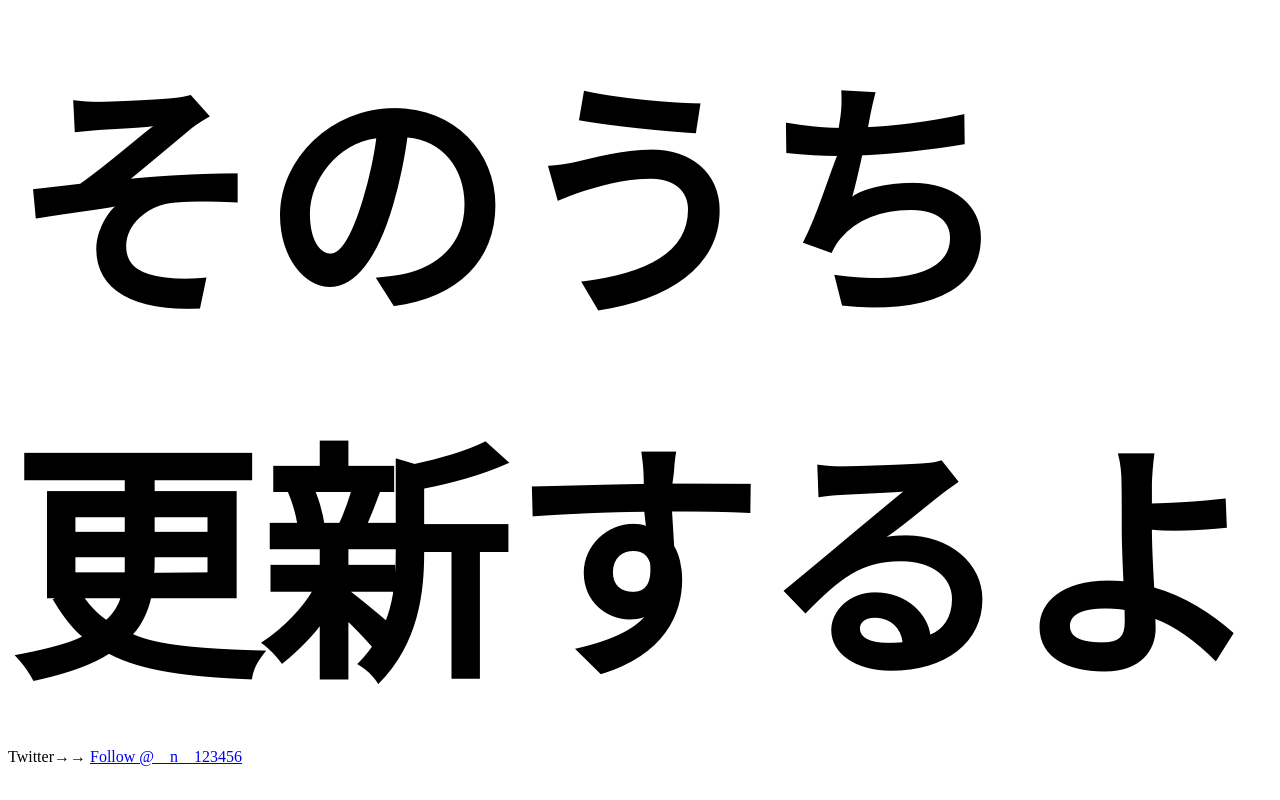
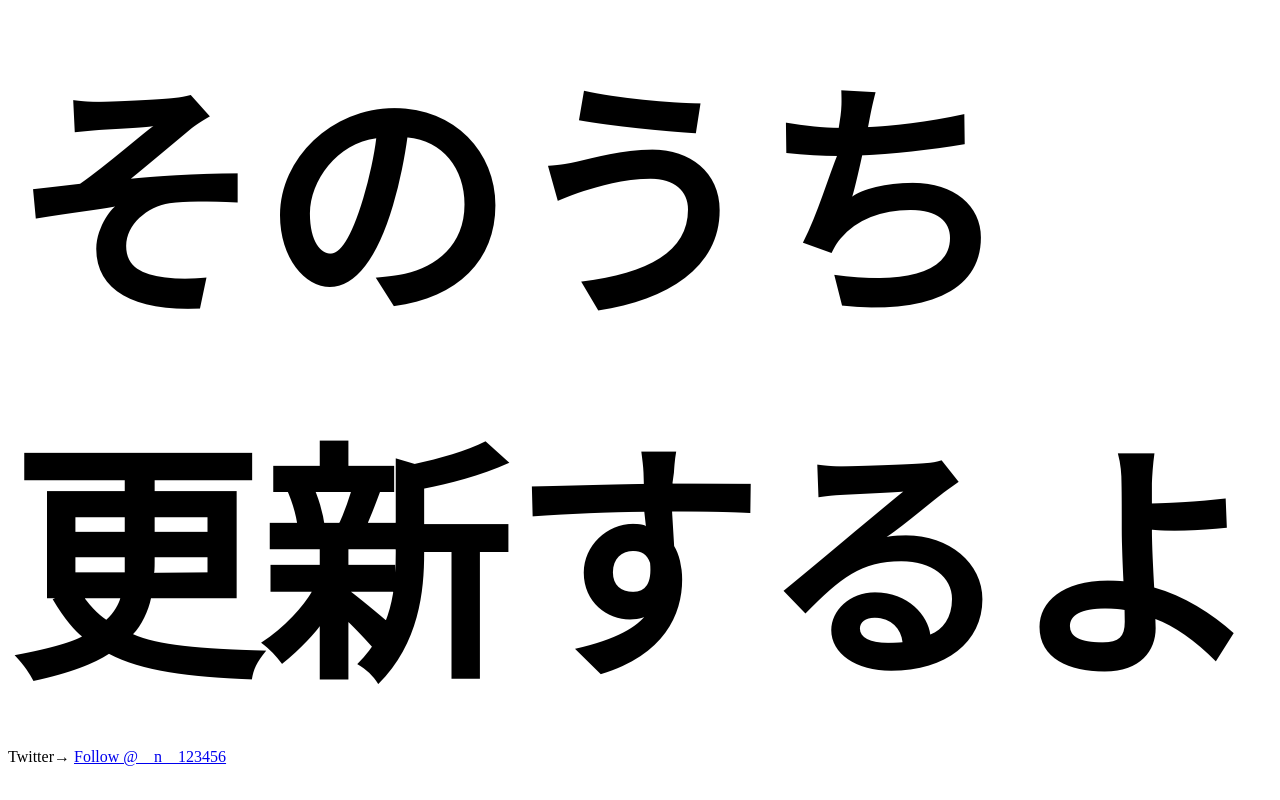
Before and after one commit to ngngsoft/ngngsoft.github.io, a plain HTML site: page index.html in a window 1280 px wide. Drawn offline with Linux system fonts and the light colour scheme.

Commit message:
Add files via upload

```diff
--- a/index.html
+++ b/index.html
@@ -10,7 +10,7 @@
 
 <body>
 	<h1>そのうち<br>更新するよ</h1>
-	<p>Twitter→→</p>
+	<p>Twitter→</p>
 	<a href="https://twitter.com/__n__123456?ref_src=twsrc%5Etfw" class="twitter-follow-button"
 		data-show-count="false">Follow @__n__123456</a>
 	<script async src="https://platform.twitter.com/widgets.js" charset="utf-8"></script>
```
